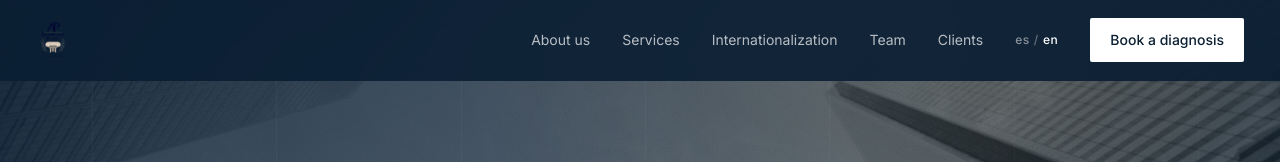
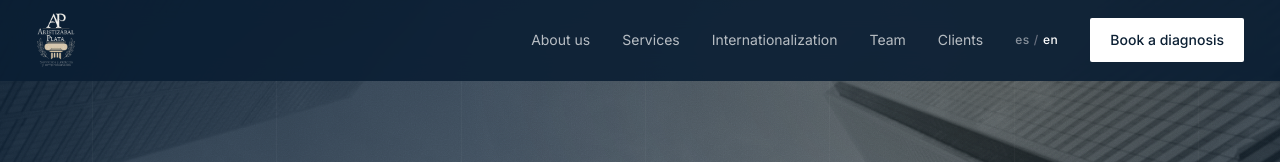
Before and after one commit to Xtail13/aristizabal-plata, a Next.js app: page /en in a window 1280 px wide. Shown: the top 162 px of the page. Built offline with nearby package versions, Linux system fonts and the light colour scheme.

Commit message:
fix: improve header logo contrast

```diff
--- a/components/layout/Header.tsx
+++ b/components/layout/Header.tsx
@@ -41,12 +41,12 @@ export function Header() {
           onClick={() => setOpen(false)}
         >
           <Image
-            src="/brand/ap-logo.png"
+            src="/brand/ap-logo-header.png"
             alt="Aristizabal Plata"
-            width={150}
-            height={56}
+            width={96}
+            height={136}
             priority
-            className="h-12 w-auto object-contain"
+            className="h-14 w-auto object-contain"
           />
         </Link>
 
```
Also changed, not shown: public/brand/ap-logo-header.png (added).
